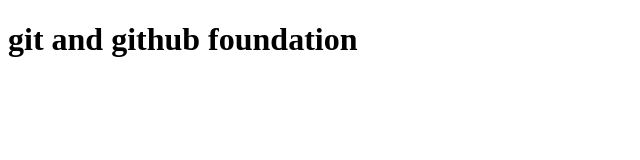
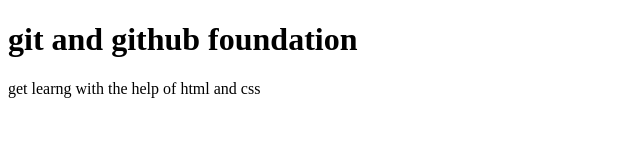
Before and after one commit to Kshitiz-Garg-web/git-insights, a plain HTML site: page index.html in a window 1280 px wide. Shown: the whole page, without its empty margins (0-640 px from the left). Drawn offline with Linux system fonts and the light colour scheme.

Commit message:
add p tag in index.htmk

```diff
--- a/index.html
+++ b/index.html
@@ -7,5 +7,6 @@
 </head>
 <body>
   <h1>git and github foundation</h1>
+  <p>get learng with the help of html and css</p>
 </body>
 </html>
```
